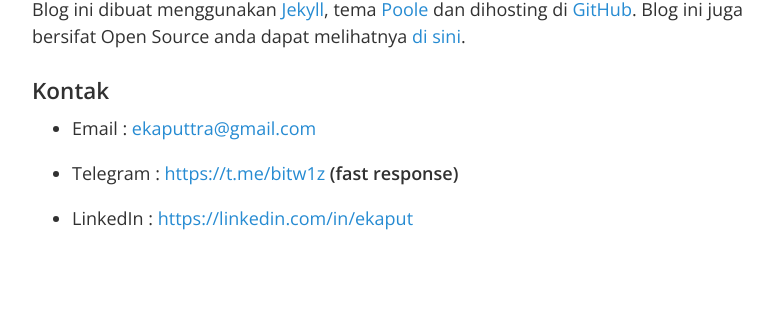
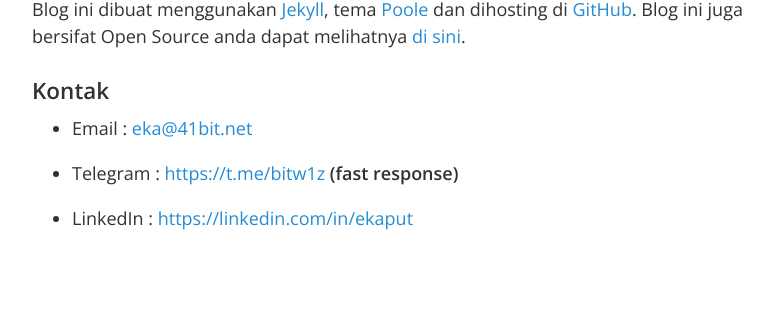
Before and after one commit to eputra/eputra.github.io, a Jekyll site: the page built from about.md, in a window 1280 px wide. Shown: the part 1078-1389 px from the top of the page, without its empty margins (248-1031 px from the left). Built offline with Jekyll 4.4.1, drawn with Linux system fonts in a browser that asks for light colours; nearby versions of some CDN libraries; some of the changed lines change nothing that is shown.

Commit message:
Update about.md

```diff
--- a/about.md
+++ b/about.md
@@ -13,7 +13,7 @@ Saya sangat suka sekali dengan teknologi terutama komputer. Saat ini saya bekerj
 Blog ini dibuat menggunakan [Jekyll](http://jekyllrb.com "Jekyll"), tema [Poole](http://getpoole.com "Poole") dan dihosting di [GitHub](http://github.com "GitHub"). Blog ini juga bersifat Open Source anda dapat melihatnya [di sini](https://github.com/eputra/eputra.github.io "Source Blog").
 
 ### Kontak
-- Email : <ekaputtra@gmail.com>
+- Email : <eka@41bit.net>
 
 - Telegram : <https://t.me/bitw1z> **(fast response)**
 
```
